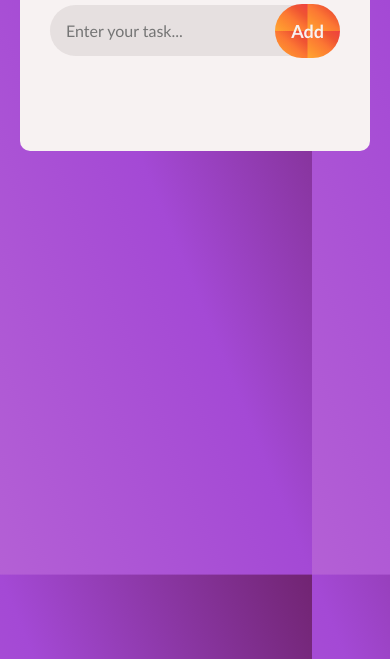
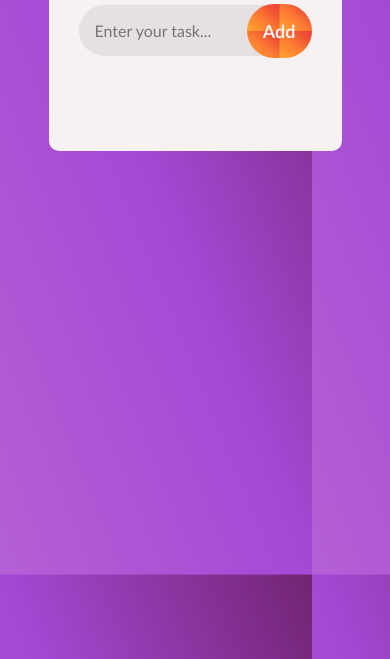
Before and after one commit to Harikrishnaveni-S/simple-to-do-list, a plain HTML site: page index.html in a window 390 px wide. Shown: the part 185-844 px from the top of the page. Drawn offline with Linux system fonts and the light colour scheme.

Commit message:
style changes

```diff
--- a/styles/style.css
+++ b/styles/style.css
@@ -24,7 +24,7 @@
 }
 
 .to-do{
-    width: fit-content;
+    width: 40vw;
     background-color: var(--white);
     margin:100px auto 20px;
     border-radius: 10px;
@@ -129,7 +129,7 @@ ul li span:hover{
 
 @media screen and (max-width:613px){
     .to-do{
-        width:350px ;
+        width:fit-content ;
     }
 
 
```
